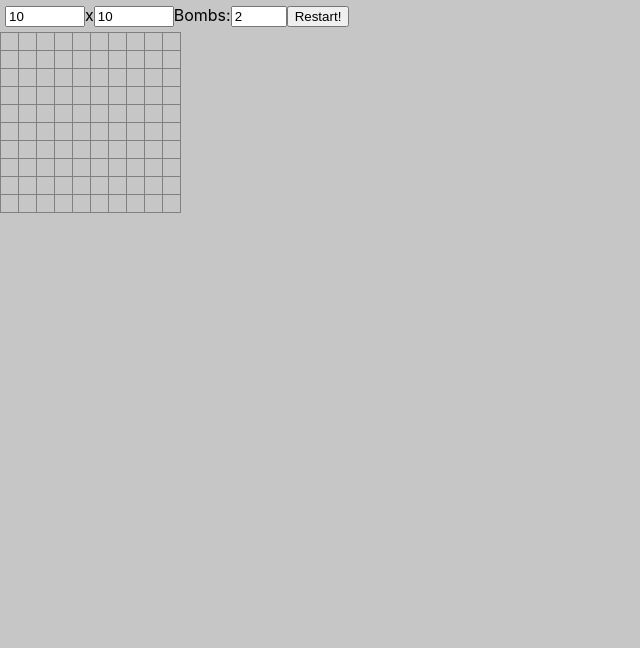
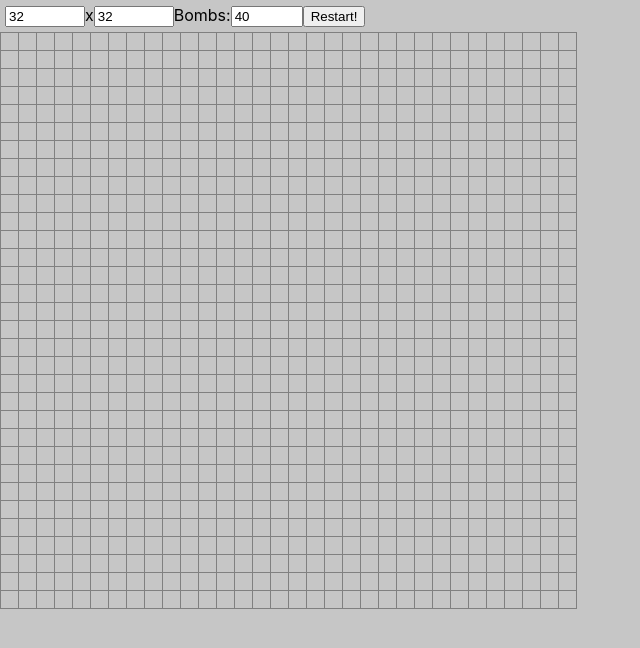
Before and after one commit to arusakov/minesweeper, a React (Create React App) app: page / in a window 1280 px wide. Shown: the top 648 px of the page, without its empty margins (0-640 px from the left). Built offline with nearby package versions, Linux system fonts and the light colour scheme.

Commit message:
feat: add mines opener

```diff
--- a/src/App.tsx
+++ b/src/App.tsx
@@ -8,30 +8,30 @@ import { GameStatic } from './utils';
 function App() {
 
   const [gameStatic, setGame] = useState<GameStatic>({
-    columns: 10,
-    rows: 10,
-    mines: 2,
+    columns: 32,
+    rows: 32,
+    mines: 40,
   })
   const [gameCounter, setGameCounter] = useState(1)
-  const [failed, setFailed] = useState(false)
+  const [result, setResult] = useState<boolean | null>(null)
 
   const restartGame = (g: GameStatic) => {
     setGame(g)
-    setFailed(false)
+    setResult(null)
     setGameCounter((c) => c + 1)
   }
 
   return <>
     <Controls
-      failed={failed}
+      result={result}
       game={gameStatic}
       onChange={restartGame}
     />
     <GameArea
       key={gameCounter}
-      failed={failed}
+      finished={result != null}
       gameStatic={gameStatic}
-      onFail={() => setFailed(true)}
+      onFinish={setResult}
     />
   </>;
 }
--- a/src/GameArea.tsx
+++ b/src/GameArea.tsx
@@ -1,10 +1,11 @@
-import React, { useCallback, useEffect, useLayoutEffect, useRef, useState } from 'react'
+import React, { createRef } from 'react'
 import {
   calSides, CELL_FLAG, CELL_MINE, CELL_WIDTH,
   createMatrix,
   createTile,
   encodePosition, GameData, GameStatic,
-  openEmptyCells, TileObj, TILE_SIZE, updateTile, useInterval
+  initCellsForMines,
+  openEmptyCells, Tiles, TILE_SIZE, updateTile
 } from './utils'
 import { Tile } from './Tile'
 
@@ -12,35 +13,142 @@ import css from './GameArea.module.sass'
 
 type Props = {
   gameStatic: GameStatic
-  failed: boolean
-  onFail: () => void
+  finished: boolean
+  onFinish: (result: boolean) => void
 }
 
-export const GameArea: React.FC<Props> = ({ failed, gameStatic, onFail }) => {
-  const rowTiles = Math.ceil(gameStatic.rows / TILE_SIZE)
-  const columnTiles = Math.ceil(gameStatic.columns / TILE_SIZE)
+type State = {
+  tiles: Tiles
+  tileTop: number
+  tileLeft: number
+  tileRight: number
+  tileBottom: number
+}
 
-  const gameData = useRef<GameData>({
-    mines: 0,
-    inited: 0,
-    opened: 0,
-  })
+export class GameArea extends React.Component<Props, State> implements GameData {
+
+  areaRef = createRef<HTMLDivElement>()
+
+  rowTiles: number
+  columnTiles: number
+
+  failedTileColumn = 0
+  failedTileRow = 0
+  queue: number[] = []
+  tilesSet = new Set<number>()
+  intervalId = 0
 
 
-  // useInterval(() => {
-  //   setTiles((tiles) => {
-  //     return openEmptyCells(tiles, gameStatic, gameData.current,  queue.current)
-  //   })
-  // }, queue.current.length ? 500 : 0)
+  mines = 0
+  inited = 0
+  opened = 0
+  flags = 0
 
-  const [tiles, setTiles] = useState(() => createMatrix<TileObj>(rowTiles, columnTiles))
+  constructor(props: Props) {
+    super(props)
 
-  const onCellFlag = useCallback((tileTop: number, tileLeft: number, top: number, left: number) => {
-    if (failed) {
+    const { gameStatic } = props
+
+    this.rowTiles = Math.ceil(gameStatic.rows / TILE_SIZE)
+    this.columnTiles = Math.ceil(gameStatic.columns / TILE_SIZE)
+
+    this.state = {
+      tiles: createMatrix(this.rowTiles, this.columnTiles),
+      tileTop: 0,
+      tileLeft: 0,
+      tileRight: -1,
+      tileBottom: -1,
+    }
+  }
+
+  componentDidMount() {
+    window.addEventListener('resize', this.updateTilesSides)
+    this.updateTilesSides()
+  }
+
+  componentWillUnmount() {
+    window.removeEventListener('resize', this.updateTilesSides)
+    clearInterval(this.intervalId)
+  }
+
+  updateTilesSides = () => {
+    if (!this.areaRef.current) {
       return
     }
-    setTiles((tiles) => {
-      const newTiles = tiles.slice()
+    const sides = calSides(this.areaRef.current)
+    this.setState({
+      tileBottom: Math.min(sides.bottom, this.rowTiles - 1),
+      tileLeft: sides.left,
+      tileRight: Math.min(sides.right, this.columnTiles - 1),
+      tileTop: sides.top,
+    })
+  }
+
+  onCellClick = (tileTop: number, tileLeft: number, top: number, left: number) => {
+    if (this.props.finished) {
+      return
+    }
+    const realTop = tileTop * TILE_SIZE + top
+    const realLeft = tileLeft * TILE_SIZE + left
+
+    this.queue.unshift(encodePosition(realTop, realLeft))
+
+    const newTiles = this.openEmptyCells()
+
+    if (newTiles[tileTop][tileLeft]![top][left] & CELL_MINE) {
+      clearInterval(this.intervalId)
+      this.failedTileColumn = tileLeft
+      this.failedTileRow = tileTop
+      this.queue = [encodePosition(tileTop, tileLeft)]
+      this.intervalId = window.setInterval(this.openMinesCells, 200)
+
+      this.props.onFinish(false)
+    }
+  }
+
+  openMinesCells = () => {
+    const { tiles } = this.state
+    const { gameStatic } = this.props
+
+    const newTiles = initCellsForMines(tiles, gameStatic, this, this.queue)
+    this.setState({ tiles: newTiles })
+
+    if (this.queue.length) {
+      if (!this.intervalId) {
+        this.intervalId = window.setInterval(this.openMinesCells, 200)
+      }
+    } else {
+      clearInterval(this.intervalId)
+    }
+  }
+
+  openEmptyCells = () => {
+    const { tiles } = this.state
+    const { gameStatic } = this.props
+
+    const newTiles = openEmptyCells(tiles, gameStatic, this, this.queue)
+
+    if (this.queue.length) {
+      if (!this.intervalId) {
+        this.intervalId = window.setInterval(this.openEmptyCells, 200)
+      }
+    } else {
+      clearInterval(this.intervalId)
+    }
+
+    if (this.opened + gameStatic.mines === gameStatic.columns * gameStatic.rows) {
+      this.props.onFinish(true)
+    }
+
+    this.setState({ tiles: newTiles })
+    return newTiles
+  }
+
+  onCellFlag = (tileTop: number, tileLeft: number, top: number, left: number) => {
+    if (this.props.finished) {
+      return
+    }
+    const newTiles = this.state.tiles.slice()
     newTiles[tileTop] = newTiles[tileTop].slice()
 
     let tile = newTiles[tileTop][tileLeft]
@@ -49,77 +157,48 @@ export const GameArea: React.FC<Props> = ({ failed, gameStatic, onFail }) => {
     }
 
     const cell = tile[top][left]
+    if (!(cell & CELL_FLAG) && this.flags >= this.props.gameStatic.mines) {
+      return
+    }
+
+    this.flags += cell & CELL_FLAG ? -1 : 1
     newTiles[tileTop][tileLeft] = updateTile(tile, cell ^ CELL_FLAG, top, left)
 
-      return newTiles
-    })
-  }, [failed])
-
-  const onCellClick = useCallback((tileTop: number, tileLeft: number, top: number, left: number) => {
-    if (failed) {
-      return
-    }
-    const realTop = tileTop * TILE_SIZE + top
-    const realLeft = tileLeft * TILE_SIZE + left
-
-    const newTiles =  openEmptyCells(tiles, gameStatic, gameData.current, [encodePosition(realTop, realLeft)])
-    if (newTiles[tileTop][tileLeft]![top][left] & CELL_MINE) {
-      // todo open mines
-      onFail()
+    this.setState({ tiles: newTiles })
   }
 
-    setTiles(newTiles)
-  }, [failed, gameStatic, onFail, tiles])
-
-  const [top, setTop] = useState(0)
-  const [left, setLeft] = useState(0)
-  const [right, setRight] = useState(-1)
-  const [bottom, setBottom] = useState(-1)
-  const areaRef = useRef<HTMLDivElement>(null)
-
-  const updateTilesSides = useCallback(() => {
-    if (!areaRef.current) {
-      return
-    }
-    const sides = calSides(areaRef.current)
-
-    setTop(sides.top)
-    setLeft(sides.left)
-    setRight(Math.min(sides.right, columnTiles - 1))
-    setBottom(Math.min(sides.bottom, rowTiles - 1))
-  }, [columnTiles, rowTiles])
-
-  useLayoutEffect(updateTilesSides, [updateTilesSides])
-
-  useEffect(() => {
-    window.addEventListener('resize', updateTilesSides)
-    return () => window.removeEventListener('resize', updateTilesSides)
-  }, [updateTilesSides])
+  renderTiles() {
+    const { tileBottom, tileLeft, tileRight, tileTop, tiles } = this.state
 
     const currentTiles = []
-  for (let i = top; i <= bottom; ++i) {
-    for (let j = left; j <= right; ++j) {
+    for (let i = tileTop; i <= tileBottom; ++i) {
+      for (let j = tileLeft; j <= tileRight; ++j) {
         currentTiles.push(<Tile
           tile={tiles[i][j]}
           key={encodePosition(i, j)}
           tileLeft={j}
           tileTop={i}
-        onClick={onCellClick}
-        onContextMenu={onCellFlag}
+          onClick={this.onCellClick}
+          onContextMenu={this.onCellFlag}
         />)
       }
     }
+    return currentTiles
+  }
 
+  render() {
+    const { gameStatic } = this.props
     return (
-    <div className={css.area} ref={areaRef} onScroll={updateTilesSides}>
+      <div className={css.area} ref={this.areaRef} onScroll={this.updateTilesSides}>
         <div
           className={css.container}
           style={{
             width: gameStatic.columns * CELL_WIDTH + 1,
             height: gameStatic.rows * CELL_WIDTH + 1,
           }}>
-        {currentTiles}
+          {this.renderTiles()}
         </div>
       </div>
     )
   }
+}
--- a/src/Tile.tsx
+++ b/src/Tile.tsx
@@ -1,6 +1,6 @@
 import React, { memo } from 'react'
 
-import { CELL_FLAG, CELL_INIT, CELL_MINE, CELL_OPENED, CELL_WIDTH, TileObj, TILE_SIZE, TILE_WIDTH } from './utils'
+import { CELL_FLAG, CELL_MINE, CELL_OPENED, CELL_WIDTH, TileObj, TILE_SIZE, TILE_WIDTH } from './utils'
 
 import css from './Tile.module.sass'
 
@@ -12,34 +12,23 @@ type Props = {
   onContextMenu: (tileTop: number, tileLeft: number, top: number, left: number) => void
 }
 
-const getCellClass = (cell: number) => {
+const getCellData = (cell: number) => {
   if (cell & CELL_OPENED) {
     if (cell & CELL_MINE) {
-      return css.mine
+      return {
+        className: css.mine,
+        content: null,
       }
-    return css.opened
     }
-  if (cell & CELL_FLAG) {
-    return css.flag
+    return {
+      content: cell & 0b00001111 || null,
+      className: css.opened,
     }
-  return ''
   }
-
-const getCellContent = (cell: number) => {
-  if (cell & CELL_OPENED) {
-    if (cell & CELL_MINE) {
-      return null
+  return {
+    content: null,
+    className: cell & CELL_FLAG ? css.flag : '',
   }
-    return cell & 0b00001111 || null
-  }
-  if (cell & CELL_FLAG) {
-    return null
-  }
-  // TODO REMOVE
-  if (cell & CELL_INIT) {
-    return cell
-  }
-  return null
 }
 
 export const Tile: React.FC<Props> = memo(({ tileTop, tileLeft, onClick, onContextMenu, tile }) => {
@@ -49,8 +38,7 @@ export const Tile: React.FC<Props> = memo(({ tileTop, tileLeft, onClick, onConte
     for (let j = 0; j < TILE_SIZE; ++j) {
       const cell = (tile && tile[i][j]) || 0
       const opened = Boolean(cell & CELL_OPENED)
-      const className = getCellClass(cell)
-      const content = getCellContent(cell)
+      const { className, content } = getCellData(cell)
       cells.push(
         <div
           key={i * TILE_SIZE + j}
--- a/src/utils.ts
+++ b/src/utils.ts
@@ -1,5 +1,3 @@
-import { useEffect, useRef } from "react"
-
 export const MAX_CELLS = 10000
 
 export const CELL_WIDTH = 18
@@ -18,6 +16,10 @@ export type GameData = {
   inited: number
   mines: number
   opened: number
+  rowTiles: number
+  columnTiles: number
+  failedTileRow: number
+  failedTileColumn: number
 }
 
 export type TileObj = Array<Uint8Array>
@@ -141,9 +143,76 @@ export const initCells = (tiles: Array<Array<TileObj | undefined>>, realTop: num
   return newTiles
 }
 
+export const initCellsForMines = (tiles: Array<Array<TileObj | undefined>>, gameStatic: GameStatic, gameData: GameData, queue: number[]) => {
+  tiles = tiles.slice()
+
+  for (let step = 0; step < 16; ++step) {
+    const tilePostion = queue.shift()
+    if (tilePostion == null) {
+      break
+    }
+
+    const { top, left } = decodePosition(tilePostion)
+    console.log('tile', top, left)
+    console.log('queue', queue.length)
+
+    tiles[top] = tiles[top].slice()
+
+    let tile = tiles[top][left]
+    if (!tile) {
+      tile = createTile(TILE_SIZE, TILE_SIZE)
+    }
+
+    for (let i = 0; i < TILE_SIZE * TILE_SIZE; ++i) {
+      const r = Math.floor(i / TILE_SIZE)
+      const c = i % TILE_SIZE
+
+      if (top * TILE_SIZE + r >= gameStatic.rows || left * TILE_SIZE + c >= gameStatic.columns) {
+        continue
+      }
+
+      const cell = tile[r][c]
+
+      if (!(cell & CELL_INIT)) {
+        const probability = (gameStatic.mines - gameData.mines) / (gameStatic.columns * gameStatic.rows - gameData.inited)
+        gameData.inited += 1
+
+        if (Math.random() < probability) {
+          gameData.mines += 1
+
+          tile = updateTile(tile, cell | CELL_INIT | CELL_MINE | CELL_OPENED, r, c)
+        }
+      } else if (cell & CELL_MINE) {
+        tile = updateTile(tile, cell | CELL_OPENED, r, c)
+      }
+    }
+
+    tiles[top][left] = tile
+
+    const distance = Math.abs(top - gameData.failedTileRow) + Math.abs(left - gameData.failedTileColumn)
+
+
+    for (let i = Math.max(0, top - 1); i <= Math.min(gameData.rowTiles - 1, top + 1); ++i) {
+      for (let j = Math.max(0, left - 1); j <= Math.min(gameData.columnTiles - 1, left + 1); ++j) {
+        if (Math.abs(i - gameData.failedTileRow) + Math.abs(j - gameData.failedTileColumn) <= distance) {
+          continue
+        }
+
+        const pos = encodePosition(i, j)
+        if (queue.includes(pos)) {
+          continue
+        }
+        queue.push(pos)
+      }
+    }
+
+  }
+  return tiles
+}
+
 
 export const openEmptyCells = (tiles: Tiles, gameStatic: GameStatic, gameData: GameData, queue: number[]) => {
-  for (let counter = 0; counter < 32; ++counter) {
+  for (let counter = 0; counter < 512; ++counter) {
     const position = queue.shift()
     if (position == null) {
       break
@@ -161,13 +230,11 @@ export const openEmptyCells = (tiles: Tiles, gameStatic: GameStatic, gameData: G
     const tile = tiles[ti][tj] as Uint8Array[]
     const cell = tile[tii][tjj]
 
-    console.log(queue.length, cell, top, left)
 
     tiles[ti][tj] = updateTile(tile, cell | CELL_OPENED, tii, tjj)
     gameData.opened += 1
 
     if (cell & 0b00001111) {
-      console.log('Continue', cell, top, left)
       continue
     }
 
@@ -180,7 +247,7 @@ export const openEmptyCells = (tiles: Tiles, gameStatic: GameStatic, gameData: G
           continue
         }
         const pos = encodePosition(i, j)
-        if (queue.indexOf(pos) >= 0) {
+        if (queue.includes(pos)) {
           continue
         }
         queue.push(pos)
@@ -189,21 +256,4 @@ export const openEmptyCells = (tiles: Tiles, gameStatic: GameStatic, gameData: G
   }
 
   return tiles
-
 }
-
-
-export const useInterval = (callback: () => unknown, delay: number) => {
-  const savedCallback = useRef<() => unknown>();
-
-  useEffect(() => {
-    savedCallback.current = callback;
-  });
-
-  useEffect(() => {
-    if (delay) {
-      const id = setInterval(() => savedCallback.current!(), delay);
-      return () => clearInterval(id);
-    }
-  }, [delay]);
-}
```
Also changed, not shown: src/Controls.tsx (+11 -3 lines). Lines whose indentation alone changed are shown as unchanged.
